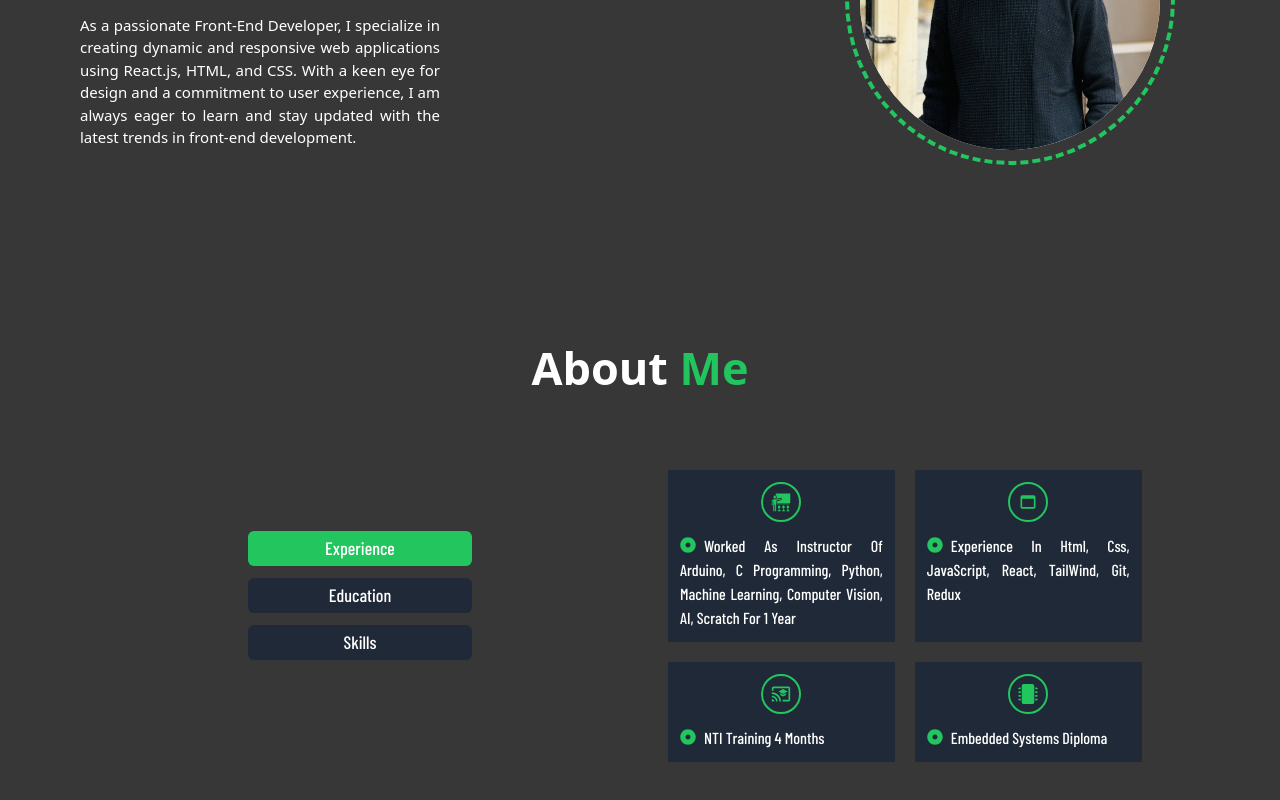
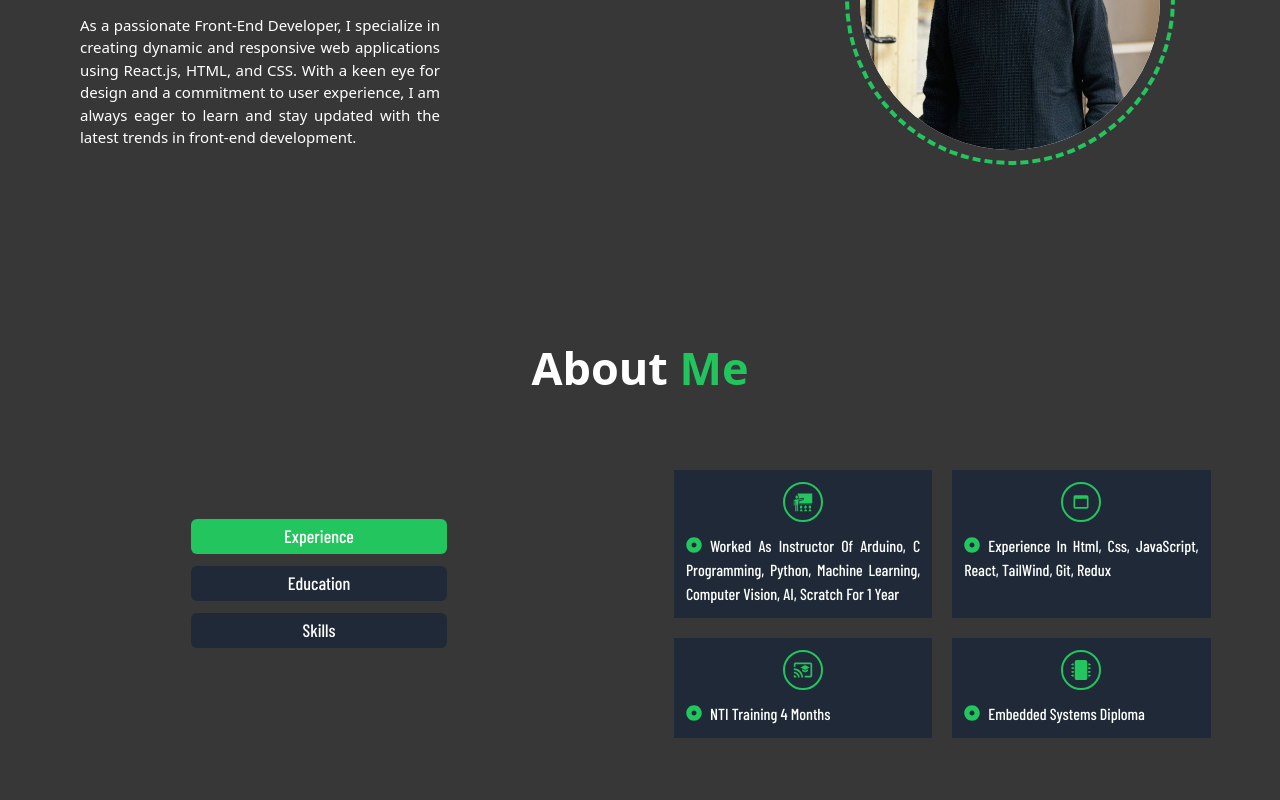
Before and after one commit to MohabMohamed72/portfolio, a React (Vite) app: page / in a window 1280 px wide. Shown: the part 358-1158 px from the top of the page. Built offline with nearby package versions, Linux system fonts and the light colour scheme; a web font is replaced by a local one.

Commit message:
Change About me

```diff
--- a/src/Pages/About.jsx
+++ b/src/Pages/About.jsx
@@ -23,13 +23,13 @@ const About = () => {
   const [SkillsActive ,setSkillsActive] = useState(false)
 
   return (
-    <div id='about' className=' transition-all duration-700 px-20 max-md:px-5 w-full mt-[30px] '>
+    <div id='about' className=' transition-all duration-700  max-md:px-5 w-full mt-[30px] '>
 
       <div className='w-fit ml-auto mr-auto relative  z-[100] '>
         <h1 className='text-white  text-[45px] font-bold p-2 msx-sm:pt-3 text-center z-[100]'>About <span className='text-green-500 white animate-pulse'>Me</span></h1>
       </div>
 
-      <div className='flex max-md:flex-col justify-between w-full mt-5 items-center' >
+      <div className='flex max-md:flex-col xl:gap-1 justify-between w-full mt-5 items-center' >
 
         <div className='w-full  flex flex-col items-center gap-3 myfont2'>
           <button className={`${ExperienceActive? `bg-green-500`:`bg-gray-800`} text-white rounded-md bg-gray-800 p-1 w-[40%] text-[18px] transition-all duration-700`} onClick={()=>{setExperienceActive(true) ; setEducationActive(false); setSkillsActive(false);}}>Experience</button>
```
